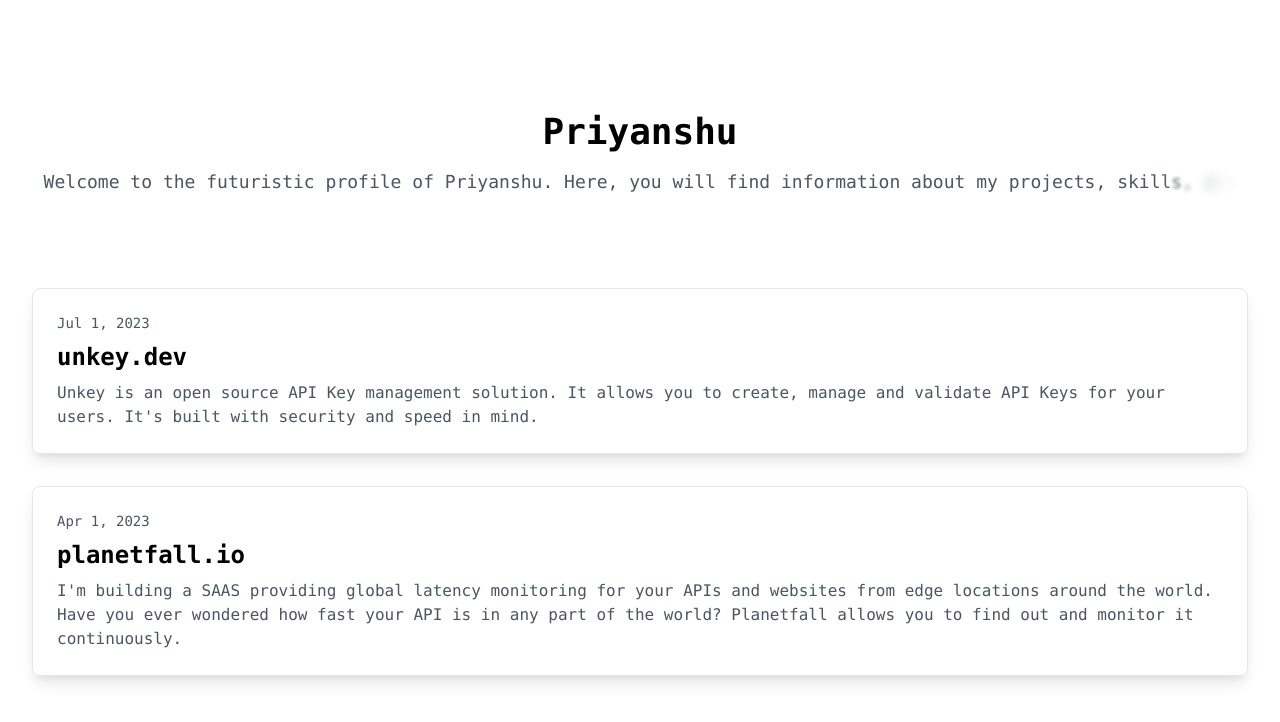
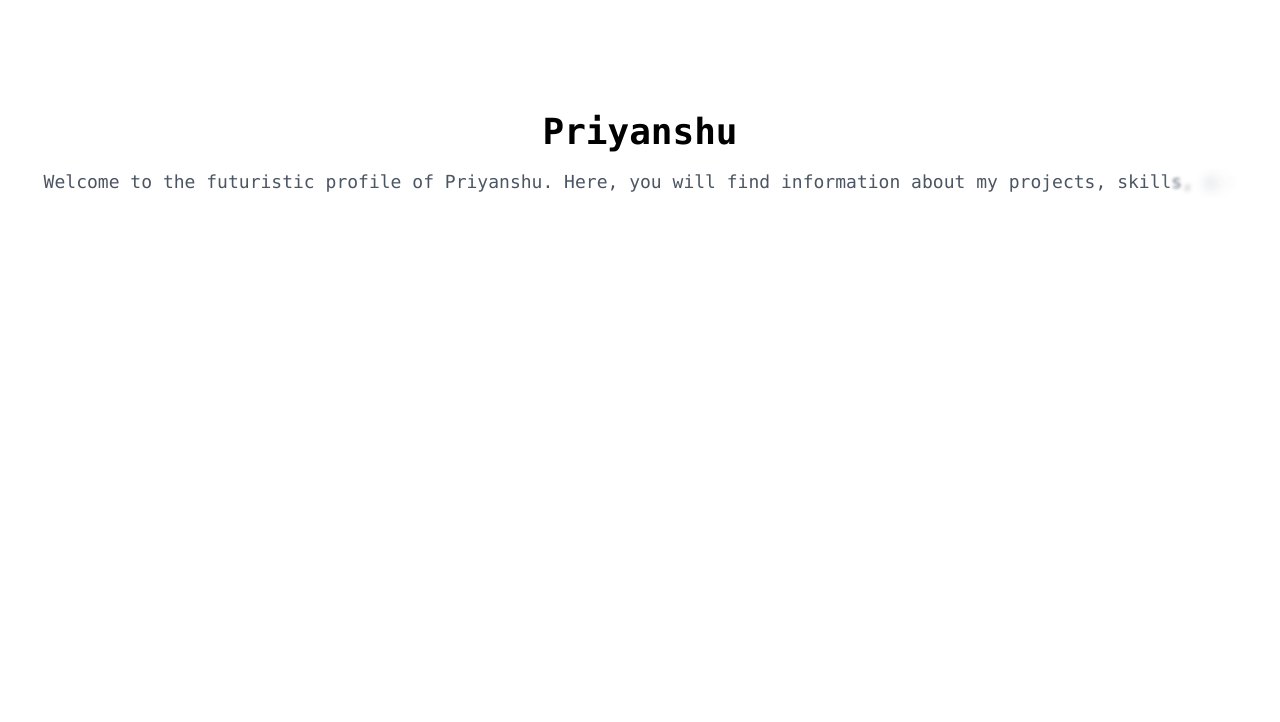
Before and after one commit to Priyansxu/Website, a Next.js app: page / in a window 1280 px wide. Shown: the top 722 px of the page. Built offline with nearby package versions, Linux system fonts and the light colour scheme.

Commit message:
Update index.js

```diff
--- a/pages/index.js
+++ b/pages/index.js
@@ -52,39 +52,6 @@ export default function Page() {
             ))}
           </motion.p>
         </section>
-        <section className="p-8">
-          <motion.div
-            className="mb-8 p-6 bg-gradient-to-br from-[#f5f5f5] via-[#e5e5e5] to-[#d5d5d5] border-[#ccc] rounded-lg border shadow-lg transform transition-all duration-500 hover:scale-105 hover:shadow-2xl"
-            initial={{ opacity: 0, y: 20 }}
-            animate={{ opacity: 1, y: 0 }}
-            transition={{ duration: 1, delay: 0.4 }}
-          >
-            <div className="flex justify-between items-center mb-2">
-              <div className="text-sm text-gray-600">Jul 1, 2023</div>
-            </div>
-            <h2 className="text-2xl font-bold text-black">unkey.dev</h2>
-            <p className="mt-2 font-mono text-gray-600">
-              Unkey is an open source API Key management solution. It allows you to create, manage and validate API Keys
-              for your users. It's built with security and speed in mind.
-            </p>
-          </motion.div>
-          <motion.div
-            className="p-6 bg-gradient-to-br from-[#f5f5f5] via-[#e5e5e5] to-[#d5d5d5] border-[#ccc] rounded-lg border shadow-lg transform transition-all duration-500 hover:scale-105 hover:shadow-2xl"
-            initial={{ opacity: 0, y: 20 }}
-            animate={{ opacity: 1, y: 0 }}
-            transition={{ duration: 1, delay: 0.6 }}
-          >
-            <div className="flex justify-between items-center mb-2">
-              <div className="text-sm text-gray-600">Apr 1, 2023</div>
-            </div>
-            <h2 className="text-2xl font-bold text-black">planetfall.io</h2>
-            <p className="mt-2 font-mono text-gray-600">
-              I'm building a SAAS providing global latency monitoring for your APIs and websites from edge locations
-              around the world. Have you ever wondered how fast your API is in any part of the world? Planetfall allows
-              you to find out and monitor it continuously.
-            </p>
-          </motion.div>
-        </section>
       </main>
     </div>
   );
```
